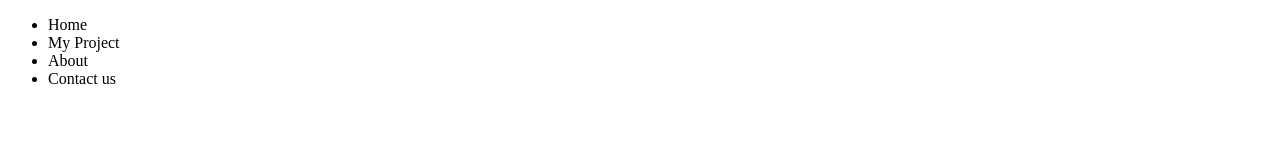
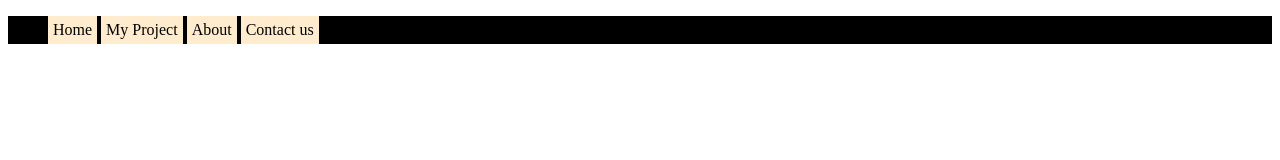
Before and after one commit to Mustack-Rabbi/My-Portfolio, a plain HTML site: page index.html in a window 1280 px wide. Drawn offline with Linux system fonts and the light colour scheme.

Commit message:
second commit

```diff
--- a/index.html
+++ b/index.html
@@ -4,7 +4,8 @@
     <meta charset="UTF-8">
     <meta http-equiv="X-UA-Compatible" content="IE=edge">
     <meta name="viewport" content="width=device-width, initial-scale=1.0">
-    <title>Document</title>
+    <title>My Portfolio</title>
+    <link rel="stylesheet" href="style.css">
 </head>
 <body>
      <!-- start header section   -->
--- a/style.css
+++ b/style.css
@@ -0,0 +1,8 @@
+.main-header {
+    background-color: black;
+}
+.main-header li{
+    display: inline-block;
+    background-color: blanchedalmond;
+    padding: 5px;
+}
```
